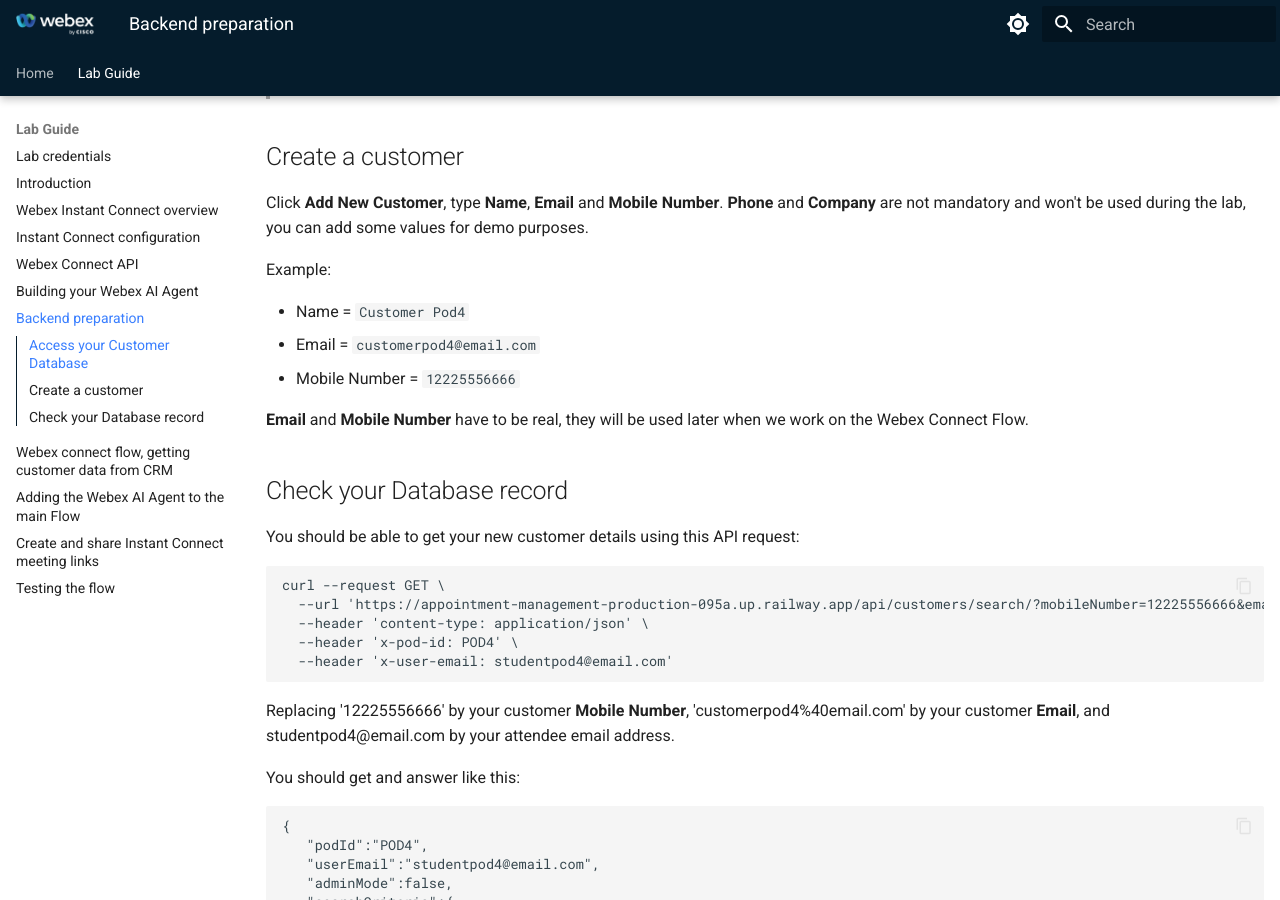
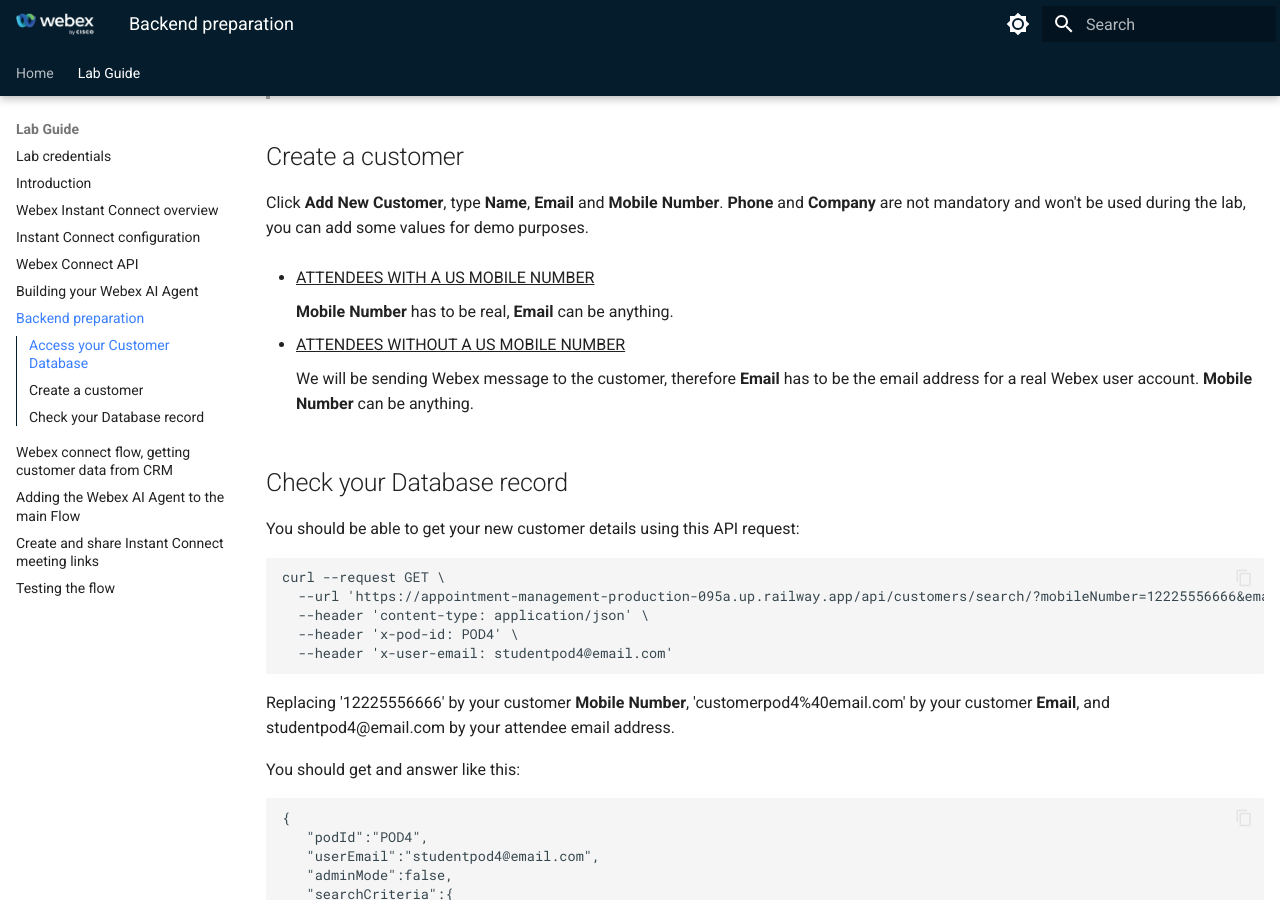
Before and after one commit to WebexCC-SA/LAB-2857, an MkDocs documentation site: the page built from docs/05-backend.md, in a window 1280 px wide and 900 px high, scrolled down 431 px. Built offline with MkDocs 1.6.1 and Material for MkDocs 9.7.7, drawn with Linux system fonts in a browser that asks for light colours.

Commit message:
solving expert email address issues

```diff
--- a/docs/05-backend.md
+++ b/docs/05-backend.md
@@ -14,13 +14,14 @@
 
 Click **Add New Customer**, type **Name**, **Email** and **Mobile Number**. **Phone** and **Company** are not mandatory and won't be used during the lab, you can add some values for demo purposes.
 
-Example:
+- <ins>ATTENDEES WITH A US MOBILE NUMBER</ins>
 
-- Name = `Customer Pod4`
-- Email = `customerpod4@email.com`
-- Mobile Number = `12225556666`
+      **Mobile Number** has to be real, **Email** can be anything.
 
-**Email** and **Mobile Number** have to be real, they will be used later when we work on the Webex Connect Flow.
+- <ins>ATTENDEES WITHOUT A US MOBILE NUMBER</ins>
+
+      We will be sending Webex message to the customer, therefore **Email** has to be the email address for a real Webex user account.
+      **Mobile Number** can be anything.
 
 ## Check your Database record
 
--- a/docs/overrides/08-connectflow-03-ic.md
+++ b/docs/overrides/08-connectflow-03-ic.md
@@ -135,4 +135,4 @@
 
         ![Webex Option](images/webex-option-1.png)
 
-    The Webex AI Agent has been added in this WEbex flow branch for you, you do not need to to it again.
+    The Webex AI Agent has been added in this Webex flow branch for you, you do not need to to it again.
```
Also changed, not shown: docs/08-connectflow-03-ic.md (+6 -1 lines), docs/09-testing-flow.md (+3 -3 lines).
